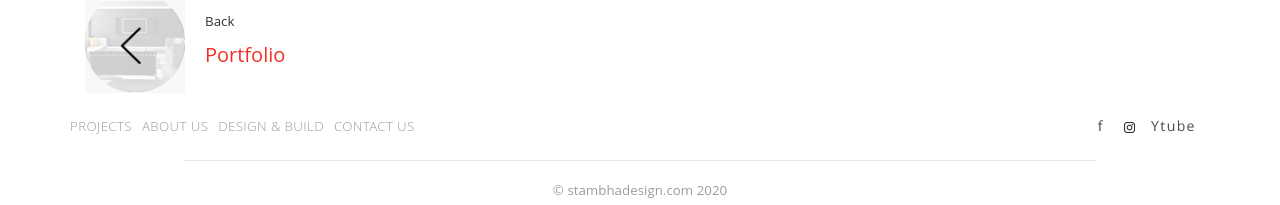
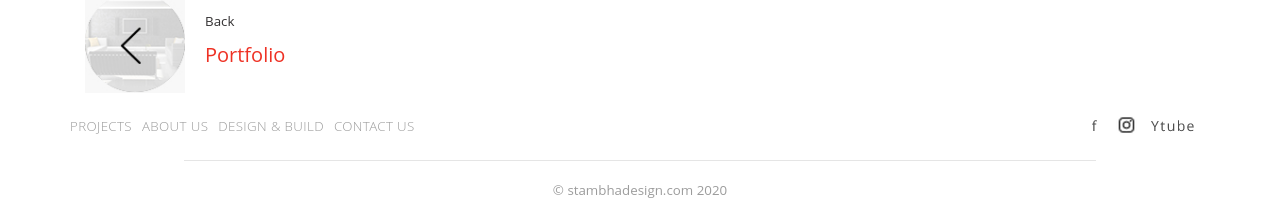
Before and after one commit to hkansal27/stambha-webapp, a React (Create React App) app: page /property/1 in a window 1280 px wide. Shown: the part 4481-4686 px from the top of the page. Built offline with nearby package versions, Linux system fonts and the light colour scheme; what google-maps-react would draw is missing.

Commit message:
some instagram icon fixes

```diff
--- a/src/App.css
+++ b/src/App.css
@@ -1427,3 +1427,8 @@ ul {
 .carousel .slide {
   background: white !important;
 }
+
+.instagram-icon {
+  height: 100%;
+  margin-top:4px;
+}
--- a/src/components/Footer.js
+++ b/src/components/Footer.js
@@ -25,7 +25,7 @@ export default function Footer() {
                             <img src="/images/icons/facebook.png" alt="facebook icon" className="social-media-icon" />
                         </a>
                     </li>
-                    <li>
+                    <li className="instagram-icon">
                         <a target="_blank" rel="noopener noreferrer" href="https://www.instagram.com/stambhadesign/?hl=en">
                             <img src="/images/icons/instagram.png" alt="instagram icon" className="social-media-icon" />
                         </a>
```
Also changed, not shown: public/images/icons/instagram.png.
